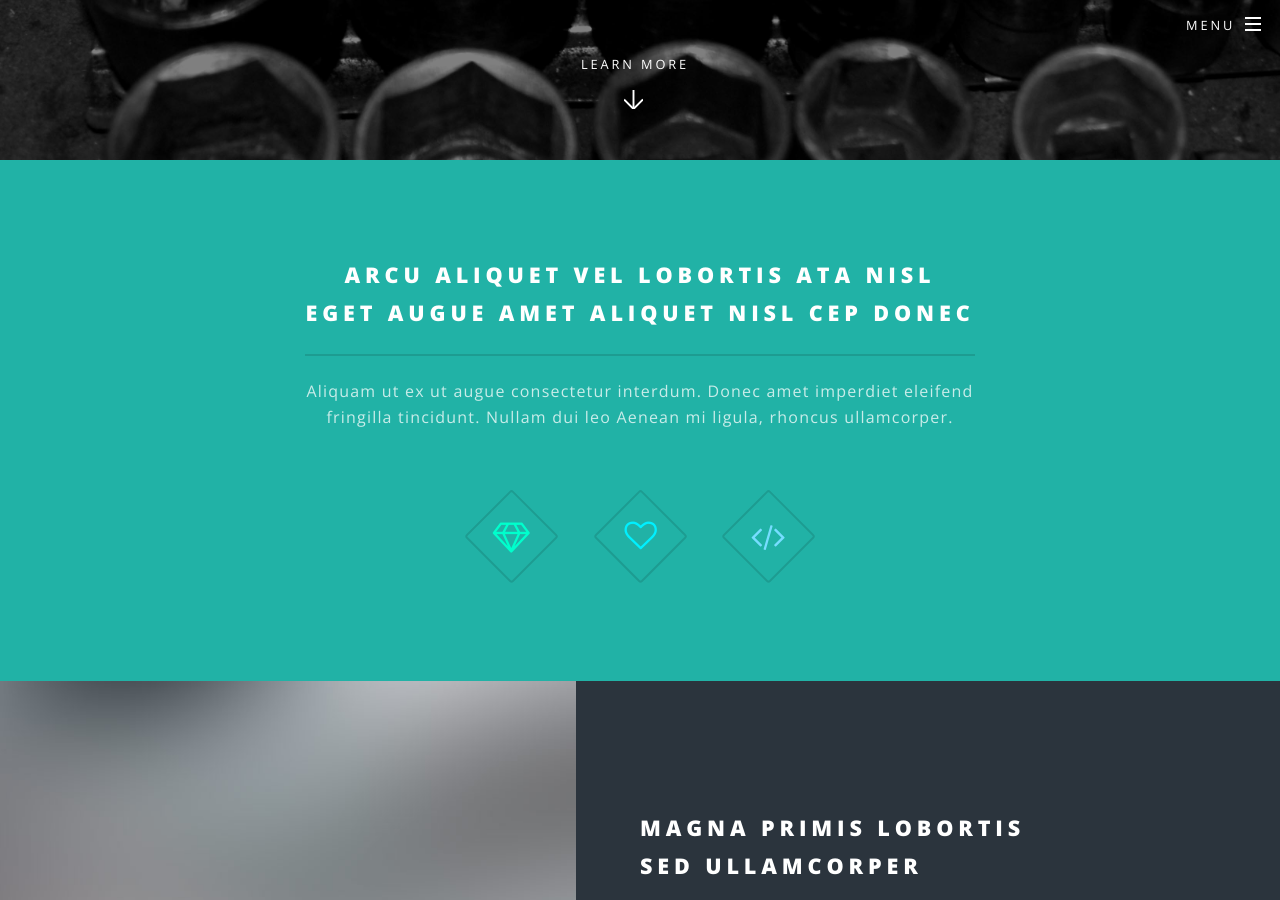
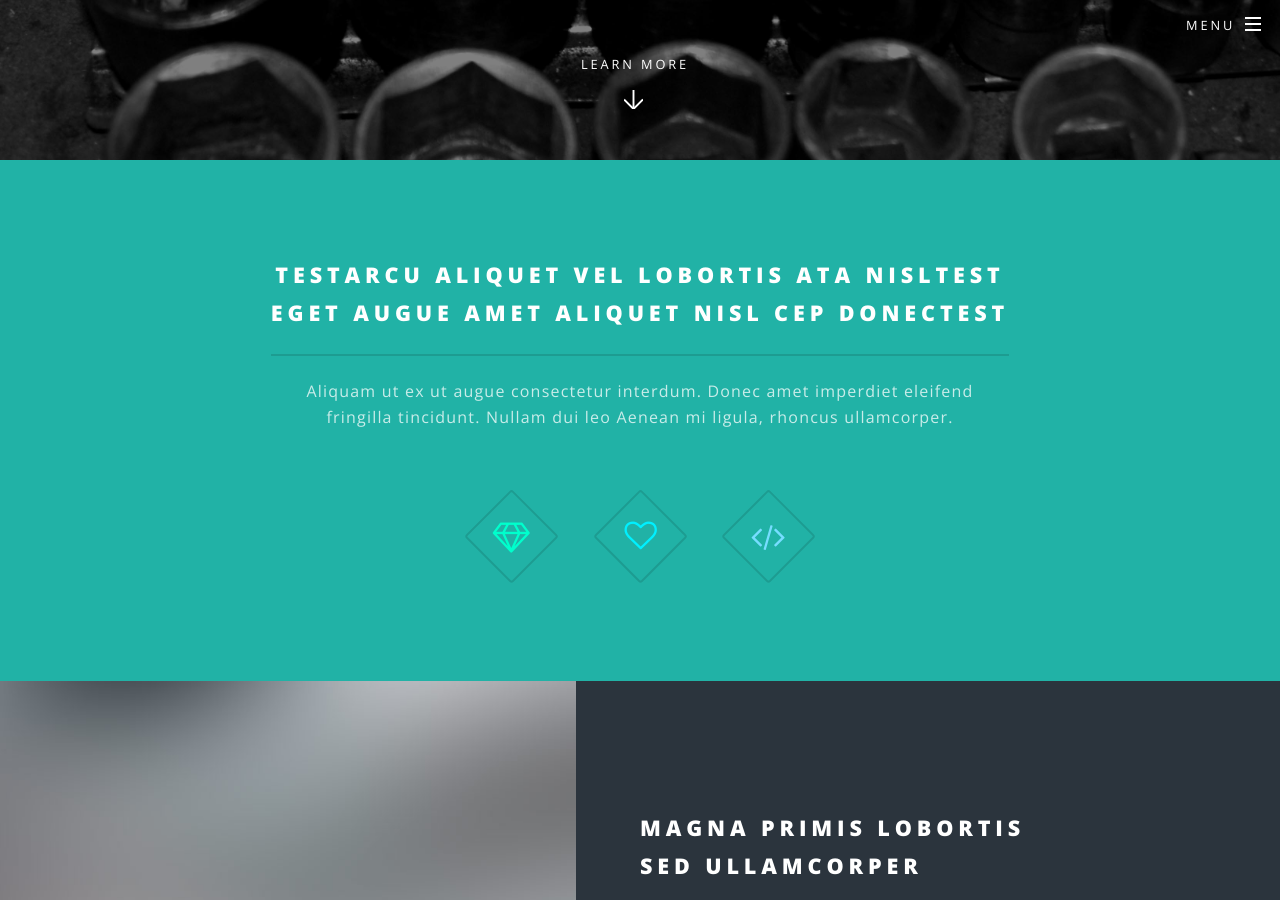
Before and after one commit to SJJUK/SJJUK.github.io, a Jekyll site: the page built from index.html, in a window 1280 px wide and 900 px high, scrolled down 740 px. Built offline with Jekyll 4.4.1, drawn with Linux system fonts in a browser that asks for light colours.

Commit message:
Update index.html

```diff
--- a/index.html
+++ b/index.html
@@ -17,8 +17,8 @@ layout: landing
 					<section id="one" class="wrapper style1 special">
 						<div class="inner">
 							<header class="major">
-								<h2>Arcu aliquet vel lobortis ata nisl<br />
-								eget augue amet aliquet nisl cep donec</h2>
+								<h2>TESTArcu aliquet vel lobortis ata nislTEST<br />
+								eget augue amet aliquet nisl cep donecTEST</h2>
 								<p>Aliquam ut ex ut augue consectetur interdum. Donec amet imperdiet eleifend<br />
 								fringilla tincidunt. Nullam dui leo Aenean mi ligula, rhoncus ullamcorper.</p>
 							</header>
```
